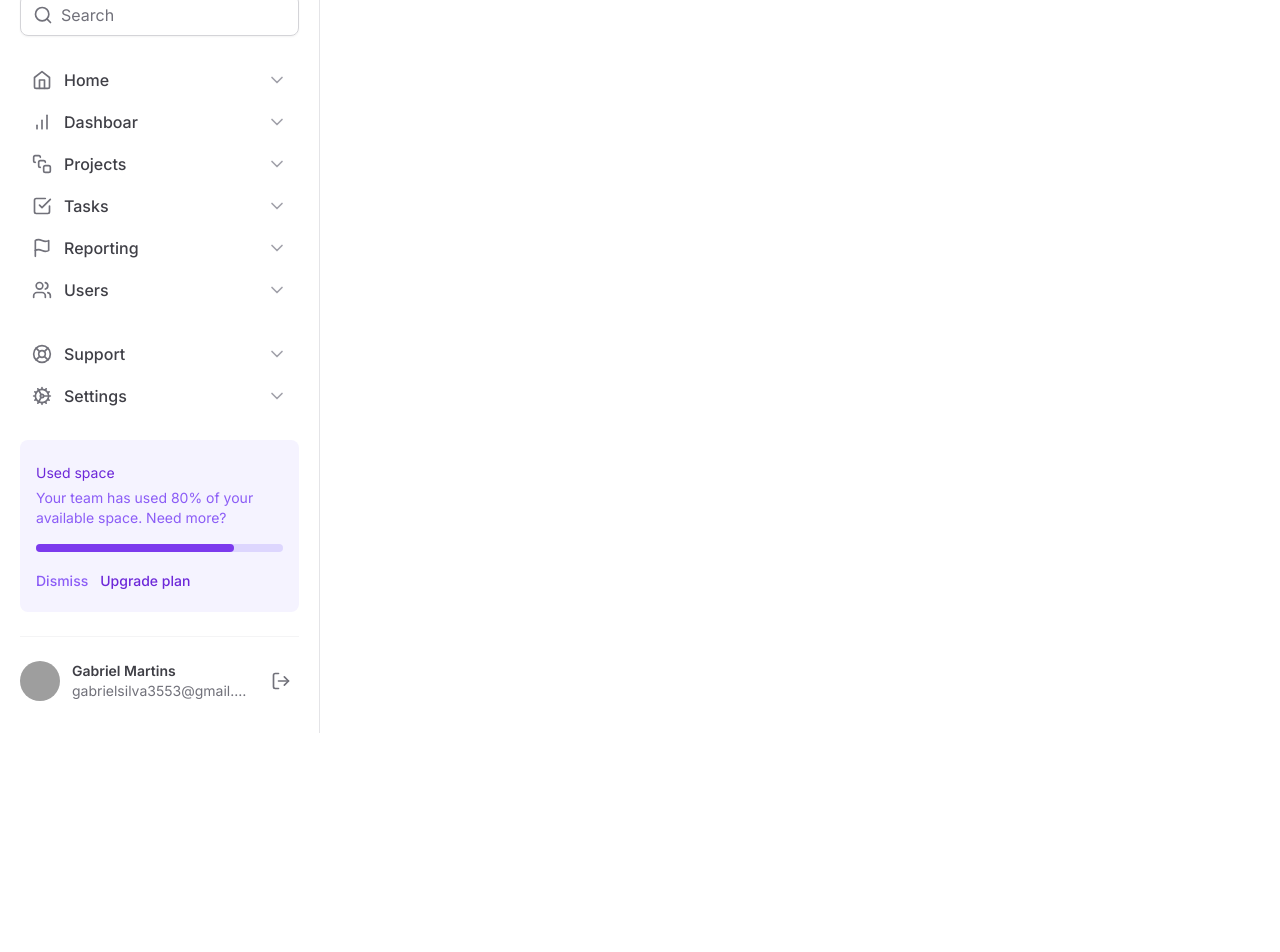
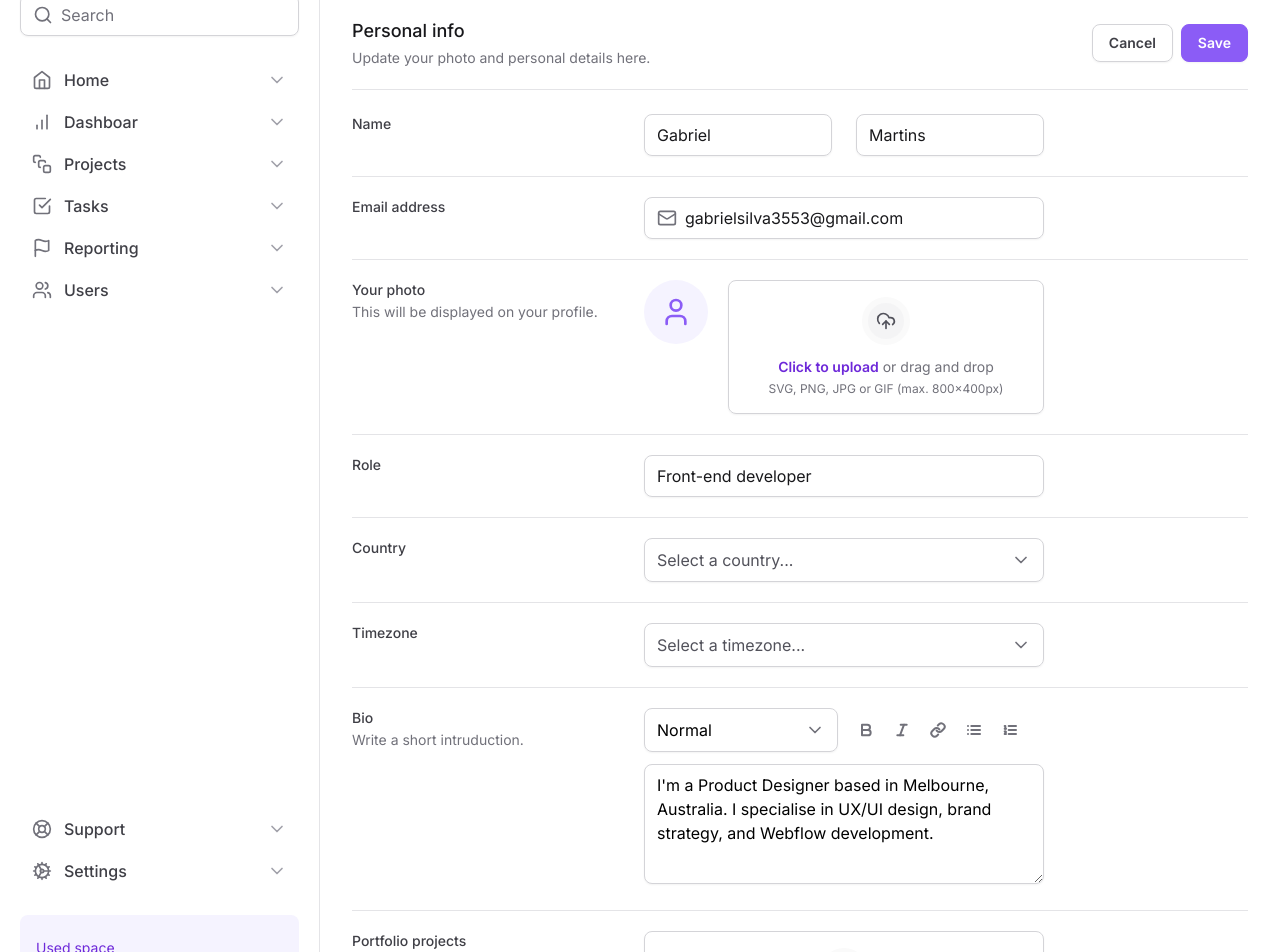
Before and after one commit to GabrielMartinsss/mastering-tailwind, a Next.js app: page / in a window 1280 px wide. Shown: the part 100-1052 px from the top of the page. Before the commit the page ends 833 px from the top, so only its background shows below. Built offline with nearby package versions, Linux system fonts and the light colour scheme; grey boxes are pictures that could not be loaded.

Commit message:
feat: create content of settings tab

```diff
--- a/package.json
+++ b/package.json
@@ -9,6 +9,7 @@
     "lint": "next lint"
   },
   "dependencies": {
+    "@radix-ui/react-select": "^2.0.0",
     "@radix-ui/react-tabs": "^1.0.4",
     "@types/node": "20.5.9",
     "@types/react": "18.2.21",
--- a/src/app/page.tsx
+++ b/src/app/page.tsx
@@ -1,9 +1,215 @@
 import { SettingTabs } from '@/components/SettingsTabs'
+import * as Input from '@/components/Input'
+import * as FileInput from '@/components/Form/FileInput'
+import * as Label from '@/components/Form/Label'
+import { Bold, Italic, Link, List, ListOrdered, Mail } from 'lucide-react'
+import { Select } from '@/components/Form/Select'
+import { SelectItem } from '@/components/Form/Select/SelectItem'
+import { Textarea } from '@/components/Form/Textarea'
 
 export default function Home() {
   return (
     <>
       <SettingTabs />
+
+      <div className="mt-6 flex flex-col">
+        <div className="flex items-center justify-between border-b border-zinc-200 pb-5">
+          <div className="space-y-1">
+            <h2 className="text-lg font-medium text-zinc-900">Personal info</h2>
+            <span className="text-sm text-zinc-500">
+              Update your photo and personal details here.
+            </span>
+          </div>
+          <div className="flex items-center gap-2">
+            <button
+              type="button"
+              className="rounded-lg border border-zinc-300 px-4 py-2 text-sm font-semibold text-zinc-700 shadow-sm hover:bg-zinc-50"
+            >
+              Cancel
+            </button>
+            <button
+              type="submit"
+              form="settings"
+              className="rounded-lg border border-violet-500 bg-violet-500 px-4 py-2 text-sm font-semibold text-white shadow-sm hover:bg-violet-700"
+            >
+              Save
+            </button>
+          </div>
+        </div>
+
+        <form
+          id="settings"
+          className="mt-6 flex flex-col gap-5 divide-y divide-zinc-200"
+        >
+          <div className="grid grid-cols-form gap-3">
+            <Label.Root htmlFor="firstName">
+              <Label.Heading>Name</Label.Heading>
+            </Label.Root>
+
+            <div className="grid grid-cols-2 gap-6">
+              <Input.Root>
+                <Input.Control id="firstName" defaultValue="Gabriel" />
+              </Input.Root>
+
+              <Input.Root>
+                <Input.Control defaultValue="Martins" />
+              </Input.Root>
+            </div>
+          </div>
+
+          <div className="grid grid-cols-form gap-3 pt-5">
+            <Label.Root htmlFor="email">
+              <Label.Heading>Email address</Label.Heading>
+            </Label.Root>
+
+            <Input.Root>
+              <Input.Prefix>
+                <Mail className="h-5 w-5 text-zinc-500" />
+              </Input.Prefix>
+              <Input.Control
+                id="email"
+                defaultValue="gabrielsilva3553@gmail.com"
+              />
+            </Input.Root>
+          </div>
+
+          <div className="grid grid-cols-form gap-3 pt-5">
+            <Label.Root htmlFor="photo">
+              <Label.Heading>Your photo</Label.Heading>
+              <Label.Description>
+                This will be displayed on your profile.
+              </Label.Description>
+            </Label.Root>
+
+            <FileInput.Root className="flex items-start gap-5">
+              <FileInput.ImagePreview />
+              <FileInput.Trigger />
+              <FileInput.Control />
+            </FileInput.Root>
+          </div>
+
+          <div className="grid grid-cols-form gap-3 pt-5">
+            <Label.Root htmlFor="role">
+              <Label.Heading>Role</Label.Heading>
+            </Label.Root>
+
+            <Input.Root>
+              <Input.Control id="role" defaultValue="Front-end developer" />
+            </Input.Root>
+          </div>
+
+          <div className="grid grid-cols-form gap-3 pt-5">
+            <Label.Root htmlFor="country">
+              <Label.Heading>Country</Label.Heading>
+            </Label.Root>
+
+            <Select placeholder="Select a country...">
+              <SelectItem text="Brazil" value="br" />
+              <SelectItem text="United States" value="us" />
+            </Select>
+          </div>
+
+          <div className="grid grid-cols-form gap-3 pt-5">
+            <Label.Root htmlFor="timezone">
+              <Label.Heading>Timezone</Label.Heading>
+            </Label.Root>
+
+            <Select placeholder="Select a timezone...">
+              <SelectItem
+                text="Pacific Standard Time (UTC-08:00)"
+                value="utc8"
+              />
+              <SelectItem text="America São Paulo (UTC-03:00)" value="utc3" />
+            </Select>
+          </div>
+
+          <div className="grid grid-cols-form gap-3 pt-5">
+            <Label.Root htmlFor="bio">
+              <Label.Heading>Bio</Label.Heading>
+              <Label.Description>Write a short intruduction.</Label.Description>
+            </Label.Root>
+
+            <div className="space-y-3">
+              <div className="grid grid-cols-2 gap-3">
+                <Select placeholder="" defaultValue="normal">
+                  <SelectItem text="Normal" value="normal" defaultChecked />
+                  <SelectItem text="Markdown" value="md" />
+                </Select>
+
+                <div className="flex items-center gap-1">
+                  <button
+                    type="button"
+                    className="rounded-md p-2 hover:bg-zinc-50"
+                  >
+                    <Bold className="h-4 w-4 text-zinc-500" strokeWidth={3} />
+                  </button>
+                  <button
+                    type="button"
+                    className="rounded-md p-2 hover:bg-zinc-50"
+                  >
+                    <Italic className="h-4 w-4 text-zinc-500" strokeWidth={3} />
+                  </button>
+                  <button
+                    type="button"
+                    className="rounded-md p-2 hover:bg-zinc-50"
+                  >
+                    <Link className="h-4 w-4 text-zinc-500" strokeWidth={3} />
+                  </button>
+                  <button
+                    type="button"
+                    className="rounded-md p-2 hover:bg-zinc-50"
+                  >
+                    <List className="h-4 w-4 text-zinc-500" strokeWidth={3} />
+                  </button>
+                  <button
+                    type="button"
+                    className="rounded-md p-2 hover:bg-zinc-50"
+                  >
+                    <ListOrdered
+                      className="h-4 w-4 text-zinc-500"
+                      strokeWidth={3}
+                    />
+                  </button>
+                </div>
+              </div>
+              <Textarea
+                id="bio"
+                defaultValue="I'm a Product Designer based in Melbourne, Australia. I specialise in UX/UI design, brand strategy, and Webflow development."
+              />
+            </div>
+          </div>
+
+          <div className="grid grid-cols-form gap-3 pt-5">
+            <Label.Root htmlFor="projects">
+              <Label.Heading>Portfolio projects</Label.Heading>
+              <Label.Description>
+                Share a few snippets of your work.
+              </Label.Description>
+            </Label.Root>
+
+            <FileInput.Root>
+              <FileInput.Trigger />
+              <FileInput.FileList />
+              <FileInput.Control multiple />
+            </FileInput.Root>
+          </div>
+
+          <div className="flex items-center justify-end gap-2 pt-5">
+            <button
+              type="button"
+              className="rounded-lg border border-zinc-300 px-4 py-2 text-sm font-semibold text-zinc-700 shadow-sm hover:bg-zinc-50"
+            >
+              Cancel
+            </button>
+            <button
+              type="button"
+              className="rounded-lg border border-violet-500 bg-violet-500 px-4 py-2 text-sm font-semibold text-white shadow-sm hover:bg-violet-700"
+            >
+              Save
+            </button>
+          </div>
+        </form>
+      </div>
     </>
   )
 }
```
Also changed, not shown: 1 other file (tests, documents, lock files or other folders).
